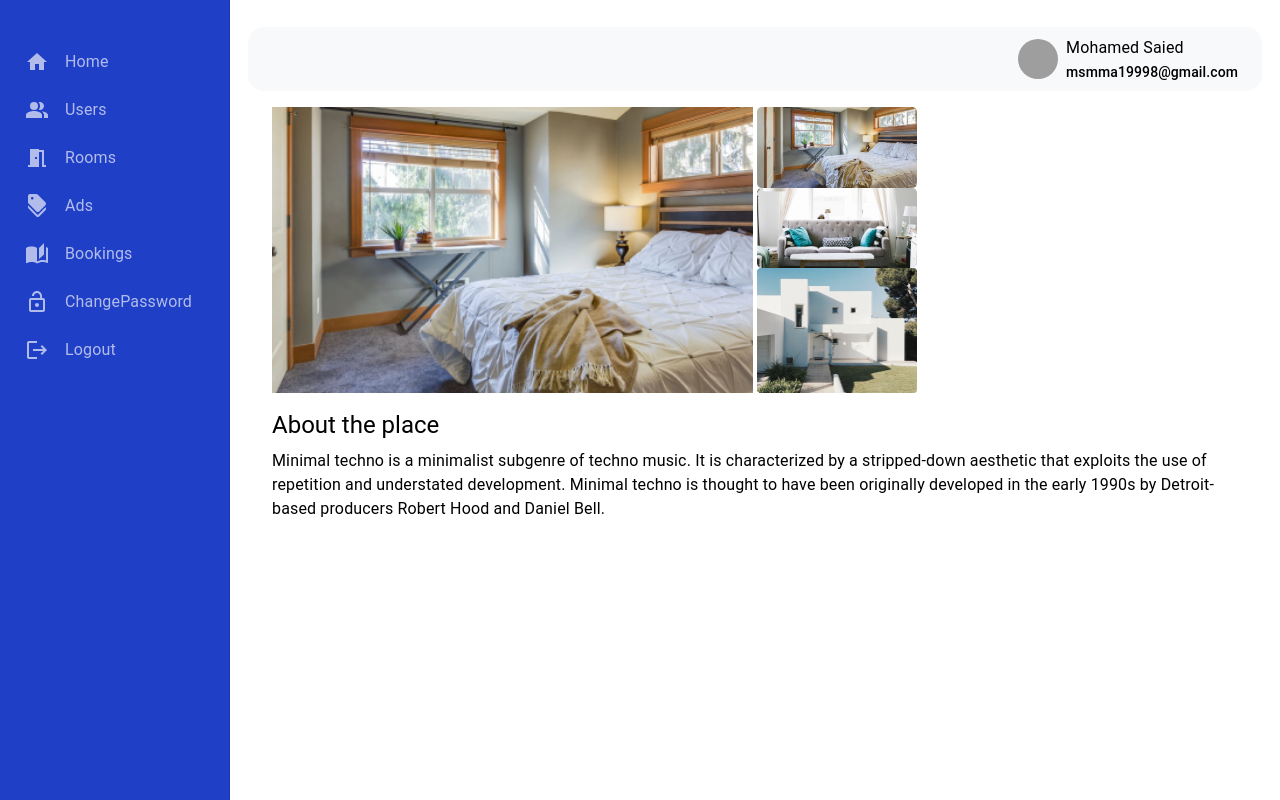
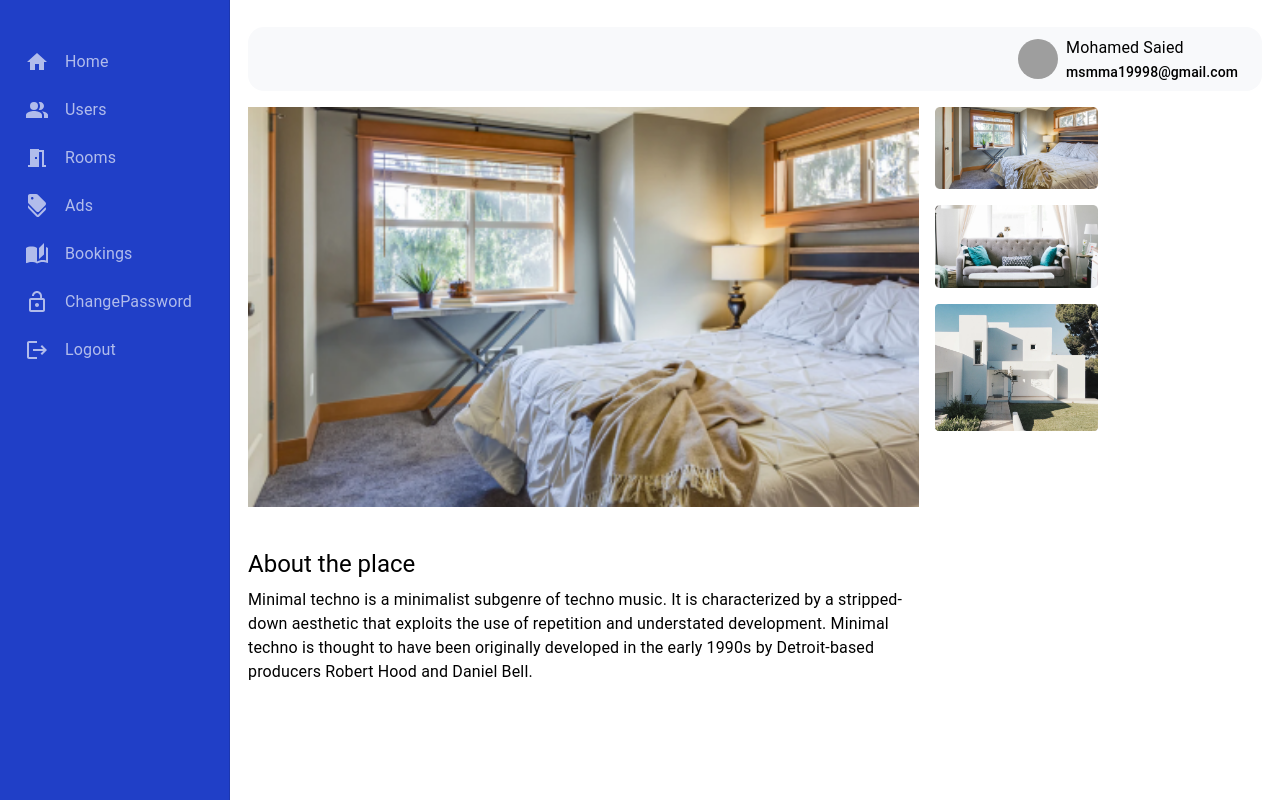
Before and after one commit to mohamedsaeid1998/Hotel-Management-System-HMS, a React (Vite) app: page /dashboard/rooms/viewRoomDetails/1 in a window 1280 px wide. Built offline with nearby package versions, Linux system fonts and the light colour scheme; grey boxes are pictures that could not be loaded.

Commit message:
images container
improve images container

```diff
--- a/src/Pages/Rooms/Rooms.tsx
+++ b/src/Pages/Rooms/Rooms.tsx
@@ -89,11 +89,8 @@ const Rooms = () => {
   const handleClose = () => {
     setAnchorEl(null);
   };
-  const viewDetailsHandler = (id: number) => {
-    // alert(id);
-    navigate("viewRoomDetails");
-  };
-  const viewDetails = async (id) => {
+
+  const viewDetailsHandler = async (id: number) => {
     setViewRoom(false);
     try {
       const response = await axios.get(
@@ -106,14 +103,14 @@ const Rooms = () => {
       );
       setRoomDetailsData(response.data.data.room);
       setViewRoom(true);
-      // navigate(`viewRoomDetails/${id}`);
+      navigate(`viewRoomDetails/${id}`);
     } catch (error) {
       console.error(error);
     }
   };
 
   useEffect(() => {
-    viewDetails();
+    viewDetailsHandler();
   }, []);
   return (
     <>
@@ -203,7 +200,7 @@ const Rooms = () => {
                           </ListItem> */}
                               <ListItemIcon
                                 style={{ color: indigo[500] }}
-                                onClick={() => viewDetails(itemId)}
+                                onClick={() => viewDetailsHandler(itemId)}
                               >
                                 <VisibilityIcon />
                               </ListItemIcon>
--- a/src/Pages/ViewRoomDetails/ViewRoomDetails.tsx
+++ b/src/Pages/ViewRoomDetails/ViewRoomDetails.tsx
@@ -7,27 +7,28 @@ import * as React from "react";
 import imgView2 from "../../Assets/Images/imgView.png";
 import imgView1 from "../../Assets/Images/imgView1.png";
 import imgView3 from "../../Assets/Images/imgView3.png";
-
+import Grid from "@mui/material/Unstable_Grid2";
 import { Typography } from "@mui/material";
 import { useParams } from "react-router-dom";
-import axios from "axios";
-import baseUrl from "@/utils/Custom/Custom";
+const baseUrl = `http://154.41.228.234:3000/`;
 
 const ViewRoomDetails = ({ roomDetailsData }) => {
+  // const [detailsId, setDetailsId] = React.useState(id);
+  const [currentImageIndex, setCurrentImageIndex] = React.useState(0);
   const { id } = useParams();
-  const [detailsId, setDetailsId] = React.useState(id);
-  const [currentImageIndex, setCurrentImageIndex] = React.useState(0);
   const images = [imgView1, imgView2, imgView3];
-  console.log(roomDetailsData);
+
   const handleImageClick = () => {
     setCurrentImageIndex((prevIndex) => (prevIndex + 1) % images.length);
   };
-
   return (
     <>
-      <Container maxWidth="lg" style={{ height: "80vh" }}>
-        <ImageList>
-          <ImageListItem style={{ textAlign: "center" }} className="mainImage">
+      <Grid container spacing={2} style={{ height: "80vh" }}>
+        <Grid md={8}>
+          <ImageListItem
+            style={{ textAlign: "center", height: "25rem", marginTop: "1em" }}
+            className="mainImage"
+          >
             <img
               style={{ width: "100%" }}
               // srcSet={`${item.img}?w=164&h=164&fit=crop&auto=format&dpr=2 2x`}
@@ -36,11 +37,13 @@ const ViewRoomDetails = ({ roomDetailsData }) => {
               loading="lazy"
             />
           </ImageListItem>
+        </Grid>
+        <Grid md={4}>
           <ImageListItem style={{}}>
             {images.map((image, index) => (
               <img
                 key={index}
-                style={{ width: `${100 / images.length}%` }}
+                style={{ width: `${100 / 2}%`, marginTop: "1em" }}
                 src={image}
                 onClick={handleImageClick}
                 loading="lazy"
@@ -48,20 +51,25 @@ const ViewRoomDetails = ({ roomDetailsData }) => {
               />
             ))}
           </ImageListItem>
-        </ImageList>
+        </Grid>
+        <Grid md={8}>
+          <>
             <Box>
               <Typography variant="h5" gutterBottom>
                 About the place
               </Typography>
               <Typography variant="body1" gutterBottom>
                 Minimal techno is a minimalist subgenre of techno music. It is
-            characterized by a stripped-down aesthetic that exploits the use of
-            repetition and understated development. Minimal techno is thought to
-            have been originally developed in the early 1990s by Detroit-based
-            producers Robert Hood and Daniel Bell.
+                characterized by a stripped-down aesthetic that exploits the use
+                of repetition and understated development. Minimal techno is
+                thought to have been originally developed in the early 1990s by
+                Detroit-based producers Robert Hood and Daniel Bell.
               </Typography>
             </Box>
-      </Container>
+          </>
+        </Grid>
+        <Grid md={4}></Grid>
+      </Grid>
     </>
   );
 };
```
Lines whose indentation alone changed are shown as unchanged.
